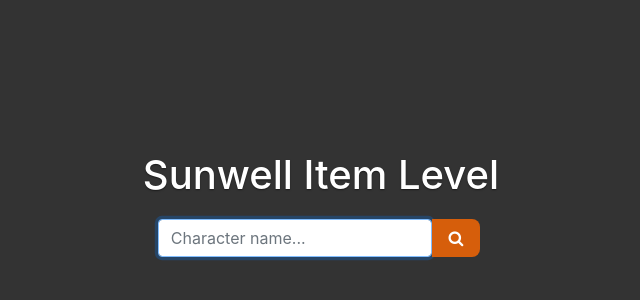
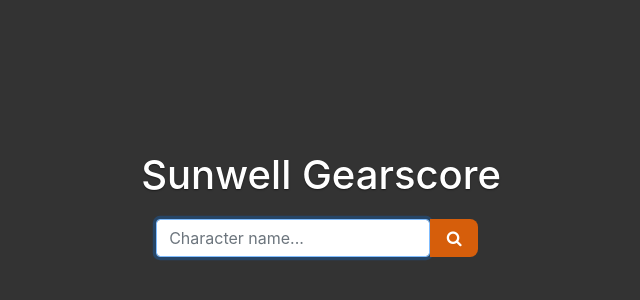
Before and after one commit to adamzimnyy/SunwellFront, an Angular app: page / in a window 1280 px wide. Shown: the part 196-496 px from the top of the page, without its empty margins (319-959 px from the left). Built offline with nearby package versions, Linux system fonts and the light colour scheme.

Commit message:
change title to "... gearscore"

```diff
--- a/src/app/search/search.component.html
+++ b/src/app/search/search.component.html
@@ -1,5 +1,5 @@
 <div class="text-center container h-100 flex-column">
-  <h1 align="center">Sunwell Item Level</h1>
+  <h1 align="center">Sunwell Gearscore</h1>
   <div class="input-group input-group-lg">
 
     <form class="form-inline container-fluid">
--- a/src/index.html
+++ b/src/index.html
@@ -3,7 +3,7 @@
 <head>
   <base href="/">
   <meta charset="utf-8">
-  <title>Sunwell Item Level</title>
+  <title>Sunwell Gearscore</title>
   <link rel="stylesheet" href="https://cdnjs.cloudflare.com/ajax/libs/font-awesome/4.7.0/css/font-awesome.min.css">
   <meta name="viewport" content="width=device-width, initial-scale=1">
   <link rel="icon" type="image/x-icon" href="favicon.ico">
```
